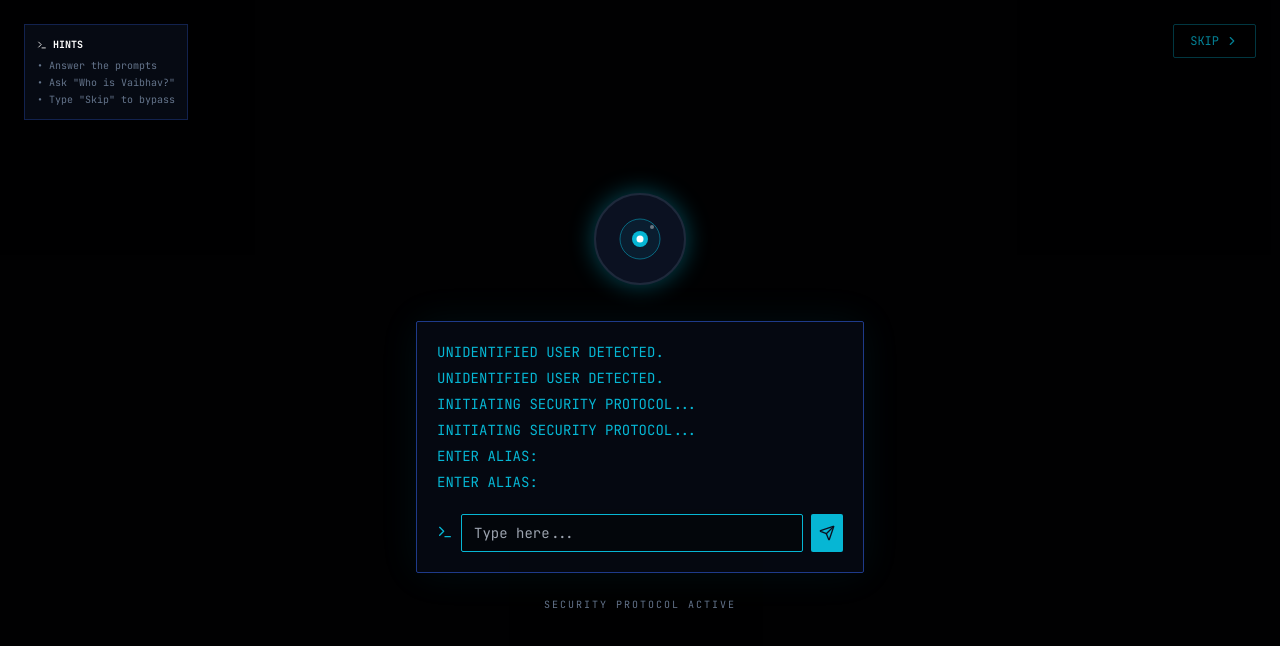
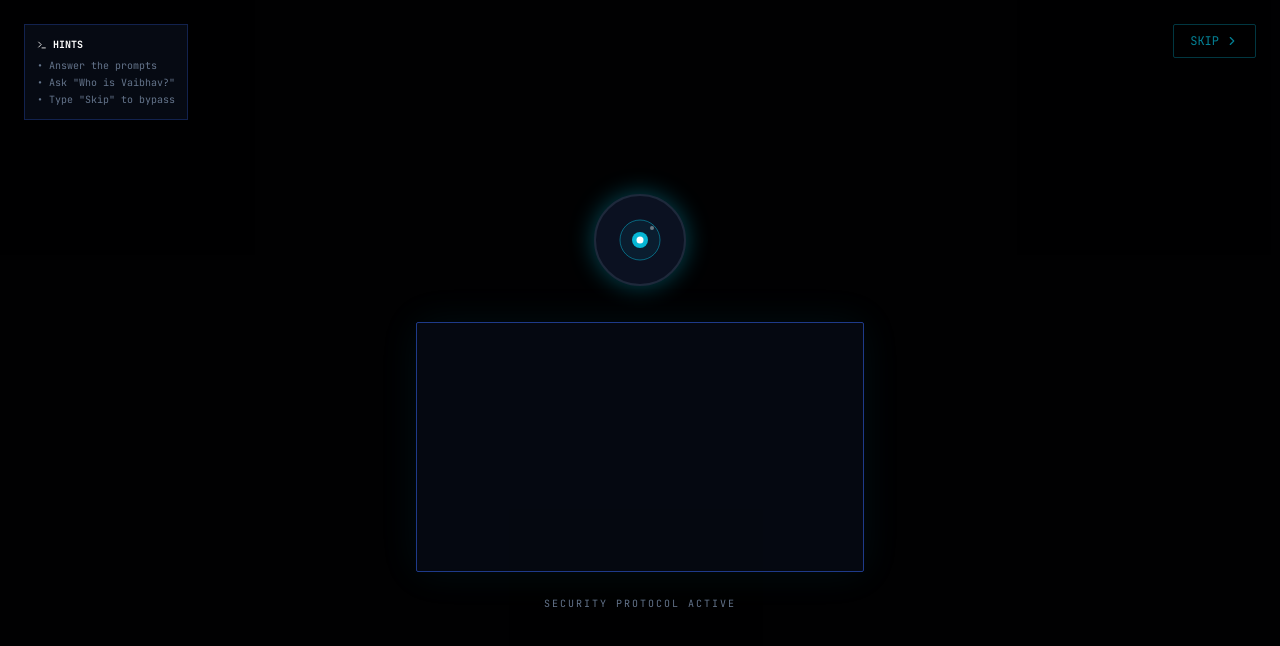
Before and after one commit to sharmavaibhav31/sharmavaibhav31, a React (Vite) app: page / in a window 1280 px wide. Shown: the top 646 px of the page. Built offline with nearby package versions, Linux system fonts and the light colour scheme.

Commit message:
UI update

```diff
--- a/src/components/features/PortfolioGuard.tsx
+++ b/src/components/features/PortfolioGuard.tsx
@@ -17,6 +17,7 @@ export const PortfolioGuard: React.FC<PortfolioGuardProps> = ({ onAccessGranted
     const [dialogue, setDialogue] = useState<string[]>([]);
     const eyeRef = useRef<SVGSVGElement>(null);
     const messagesEndRef = useRef<HTMLDivElement>(null);
+    const introRanRef = useRef(false);
 
     useEffect(() => {
         messagesEndRef.current?.scrollIntoView({ behavior: "smooth" });
@@ -36,18 +37,21 @@ export const PortfolioGuard: React.FC<PortfolioGuardProps> = ({ onAccessGranted
         return () => window.removeEventListener('mousemove', handleMouseMove);
     }, []);
 
-    // Faster intro sequence
+    // Intro sequence — guarded against StrictMode double-render
     useEffect(() => {
-        if (!isMinimized) {
-            setTimeout(() => setGuardState('tracking'), 500);
-            setTimeout(() => addToDialogue("UNIDENTIFIED USER DETECTED."), 800);
-            setTimeout(() => addToDialogue("INITIATING SECURITY PROTOCOL..."), 1800);
-            setTimeout(() => {
-                setGuardState('questioning');
-                setStep(1);
-                addToDialogue("ENTER ALIAS:");
-            }, 2800);
-        }
+        if (introRanRef.current || isMinimized) return;
+        introRanRef.current = true;
+
+        const t1 = setTimeout(() => setGuardState('tracking'), 500);
+        const t2 = setTimeout(() => addToDialogue("UNIDENTIFIED USER DETECTED."), 800);
+        const t3 = setTimeout(() => addToDialogue("INITIATING SECURITY PROTOCOL..."), 1800);
+        const t4 = setTimeout(() => {
+            setGuardState('questioning');
+            setStep(1);
+            addToDialogue("ENTER ALIAS:");
+        }, 2800);
+
+        return () => { clearTimeout(t1); clearTimeout(t2); clearTimeout(t3); clearTimeout(t4); };
     }, [isMinimized]);
 
     const addToDialogue = (text: string) => {
```
